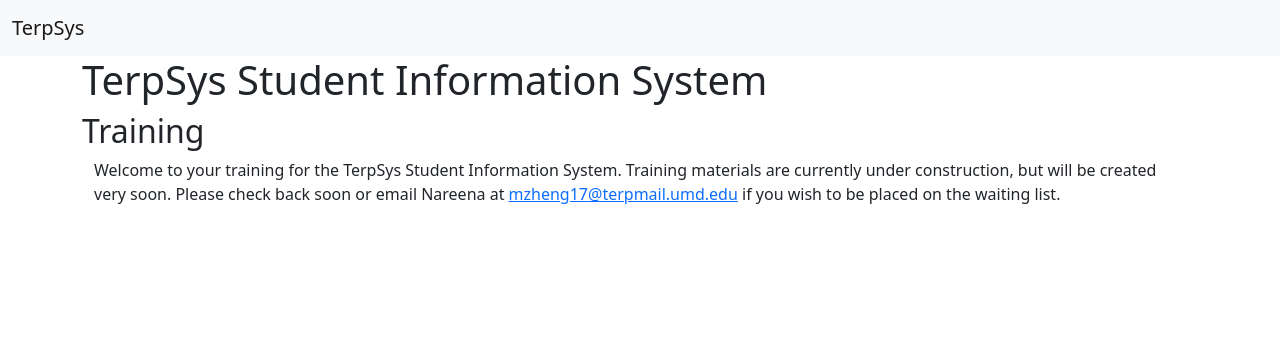
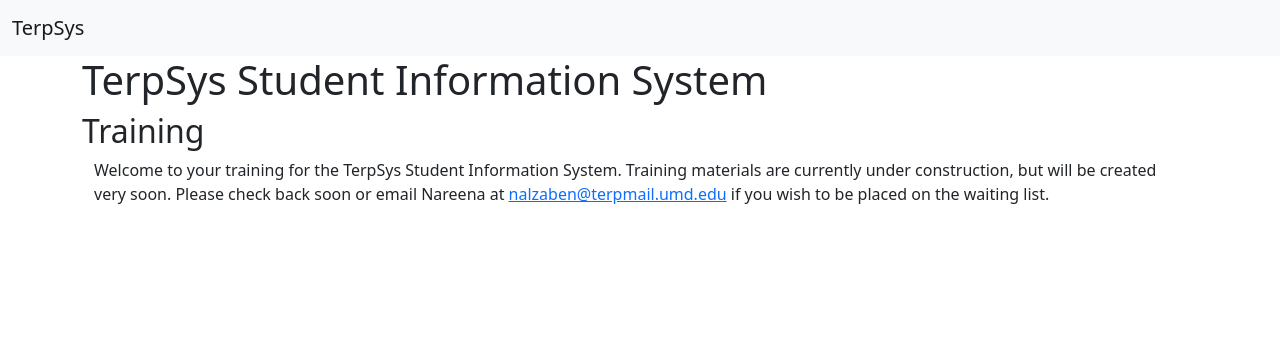
Before and after one commit to nalzaben02/helloWorld, a Flask app: template templates/training.html in a window 1280 px wide. Shown: the top 356 px of the page. Run offline with Flask 3, Linux system fonts and the light colour scheme; the template is opened without the code that fills it, so the values that code supplies are empty.

Commit message:
fixed the route to send an email in training page

```diff
--- a/templates/training.html
+++ b/templates/training.html
@@ -10,7 +10,7 @@
         <div class="row">
             <div class="col">
                 Welcome to your training for the TerpSys Student Information System. Training materials are currently under construction, but will be created very soon.
-                Please check back soon or email Nareena at <a href="nalzaben@terpmail.umd.edu">mzheng17@terpmail.umd.edu</a> if you wish to be placed on the waiting list.
+                Please check back soon or email Nareena at <a href="nalzaben@terpmail.umd.edu">nalzaben@terpmail.umd.edu</a> if you wish to be placed on the waiting list.
             </div>
         </div>
     </div>
```
